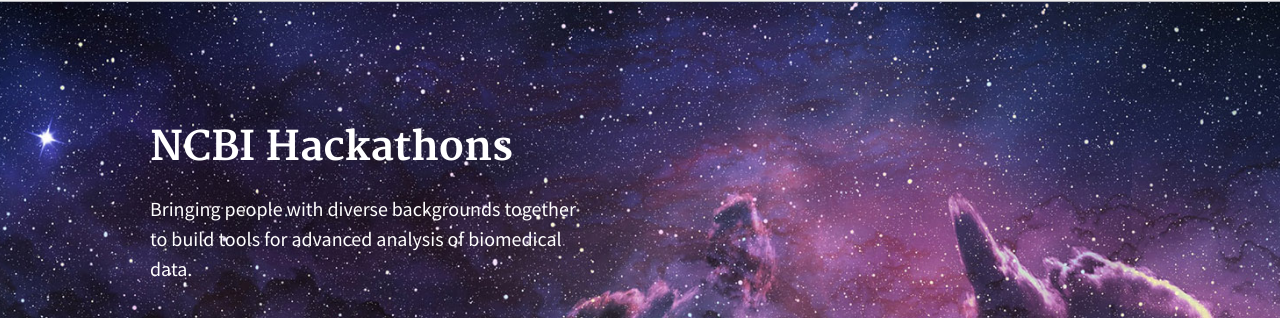
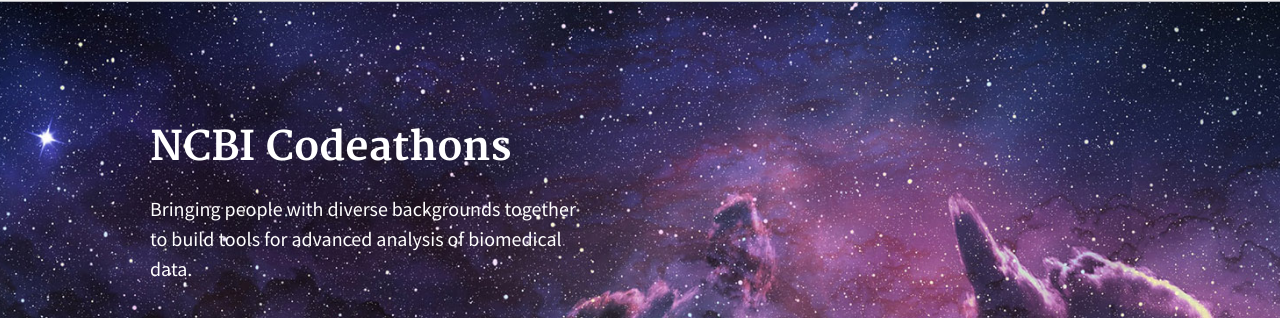
Before and after one commit to NCBI-Codeathons/ncbi-codeathons.github.io, a Jekyll site: the page built from index.md, in a window 1280 px wide and 900 px high. Shown: the part 115-433 px from the top of the window. Built offline with Jekyll 4.4.1, drawn with Linux system fonts in a browser that asks for light colours.

Commit message:
Removing hackathons

```diff
--- a/_layouts/default.html
+++ b/_layouts/default.html
@@ -13,11 +13,11 @@
     {% if page.title == 'About' %}
       {% include hero-banner.html image="cloud-hero.jpg" title="About" paragraph="Bringing people with diverse backgrounds together to build tools for advanced analysis of biomedical data." %}
     {% elsif page.title == 'Products' %}
-      {% include hero-banner.html image="cloud-hero.jpg" title="Hackathon Products" paragraph="Bringing people with diverse backgrounds together to build tools for advanced analysis of biomedical data." %}
+      {% include hero-banner.html image="cloud-hero.jpg" title="Codeathons Products" paragraph="Bringing people with diverse backgrounds together to build tools for advanced analysis of biomedical data." %}
     {% elsif page.title == 'Resources' %}
       {% include hero-banner.html image="cloud-hero.jpg" title="Resources" paragraph="Bringing people with diverse backgrounds together to build tools for advanced analysis of biomedical data." %}
     {% else %}
-      {% include hero-banner.html image="cloud-hero.jpg" title="NCBI Hackathons" paragraph="Bringing people with diverse backgrounds together to build tools for advanced analysis of biomedical data." %}
+      {% include hero-banner.html image="cloud-hero.jpg" title="NCBI Codeathons" paragraph="Bringing people with diverse backgrounds together to build tools for advanced analysis of biomedical data." %}
     {% endif %}
     <main id="main-content">
       <section class="usa-section">
```
